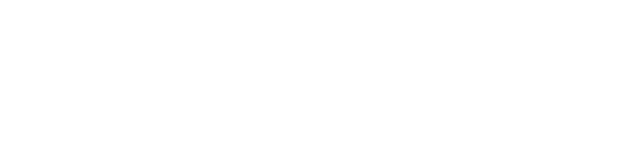
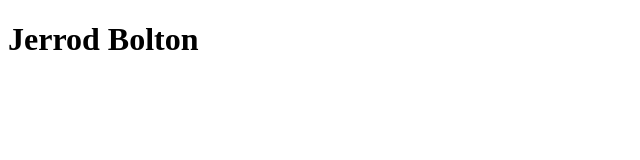
Before and after one commit to JerrodBolton/januari, a plain HTML site: page index.html in a window 1280 px wide. Shown: the whole page, without its empty margins (0-640 px from the left). Drawn offline with Linux system fonts and the light colour scheme.

Commit message:
changed one line of code

```diff
--- a/index.html
+++ b/index.html
@@ -8,5 +8,7 @@
 </head>
 <body>
 
+<h1> Jerrod Bolton</h1>
+
 </body>
 </html>
```
